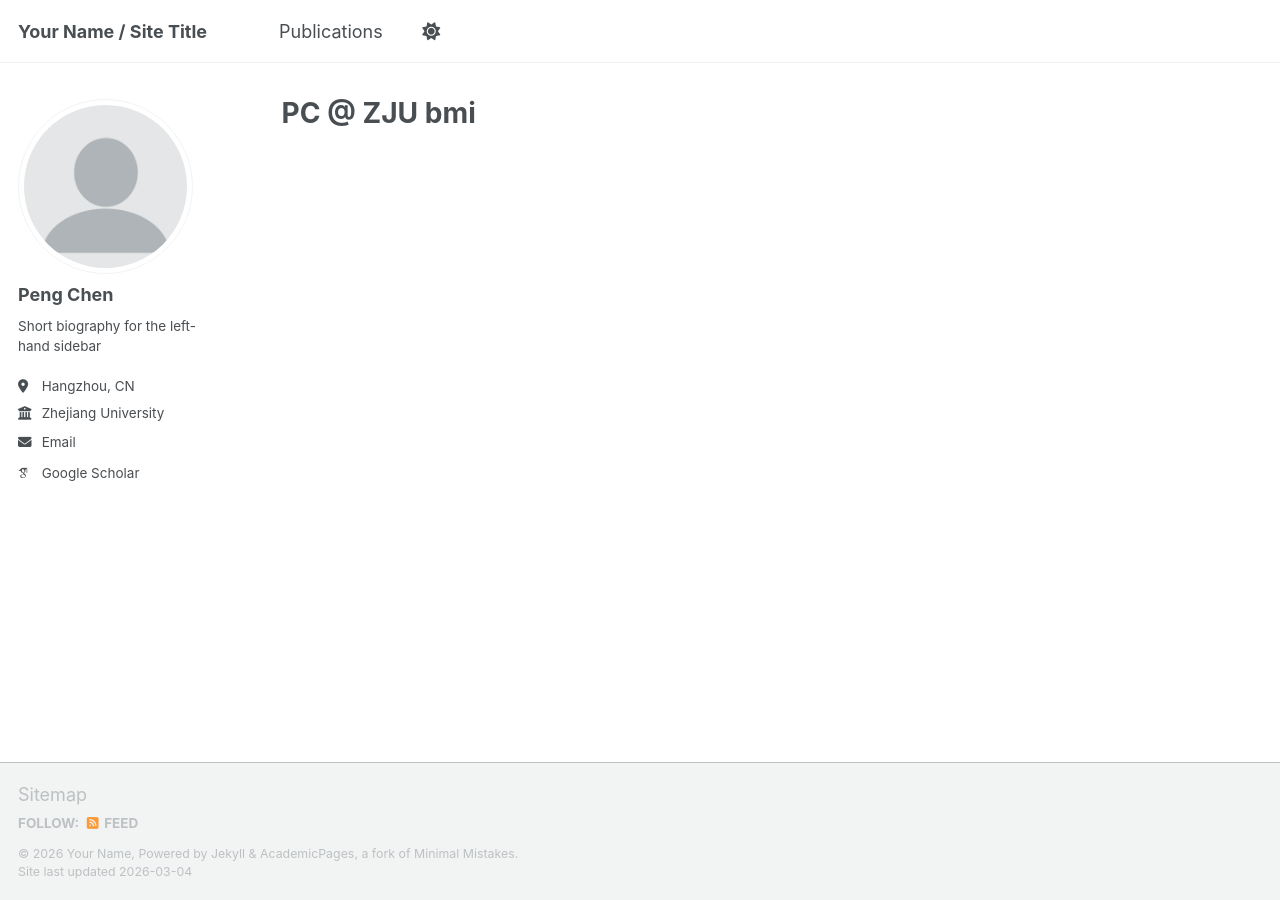
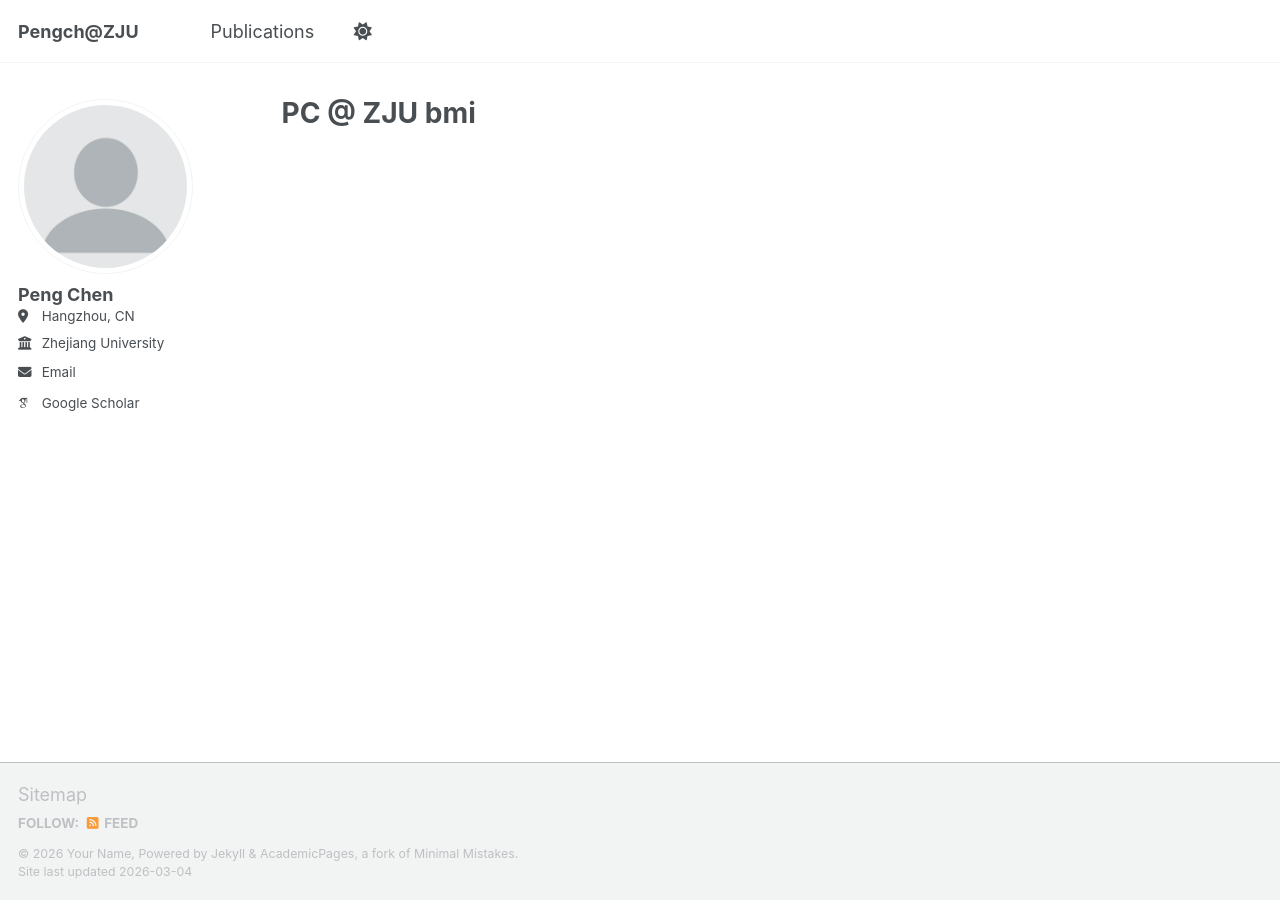
Before and after one commit to pengchna/pengchna.github.io, a Jekyll site: the page built from _pages/about.md, in a window 1280 px wide. Built offline with Jekyll 4.4.1, drawn with Linux system fonts in a browser that asks for light colours; some web fonts are replaced; a script that is not in the unit is left out.

Commit message:
Update _config.yml

```diff
--- a/_config.yml
+++ b/_config.yml
@@ -9,7 +9,7 @@
 # Basic Site Settings
 locale                   : "en-US"
 site_theme               : "default" # Currently available options are "default", "air"
-title                    : "Your Name / Site Title"
+title                    : "Pengch@ZJU"
 title_separator          : "-"
 name                     : &name "Your Name"
 description              : &description "Your Name's academic portfolio"   # Update this with a general description of your site, this is the default if not overridden by a page
@@ -26,7 +26,7 @@ author:
   avatar           : "profile.png"
   name             : "Peng Chen"
   pronouns         : # example: "she/her"
-  bio              : "Short biography for the left-hand sidebar"
+  # bio              : "Short biography for the left-hand sidebar"
   location         : "Hangzhou, CN"
   employer         : "Zhejiang University"
   uri              : # URL
```
